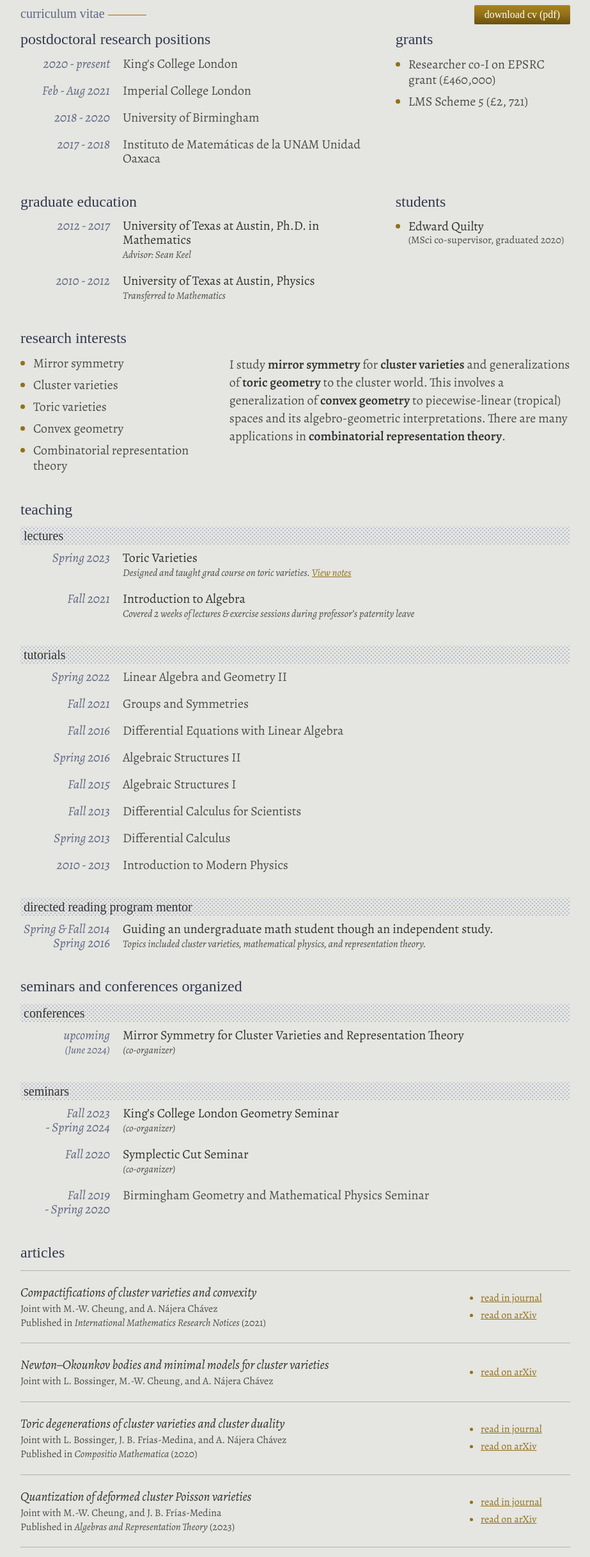
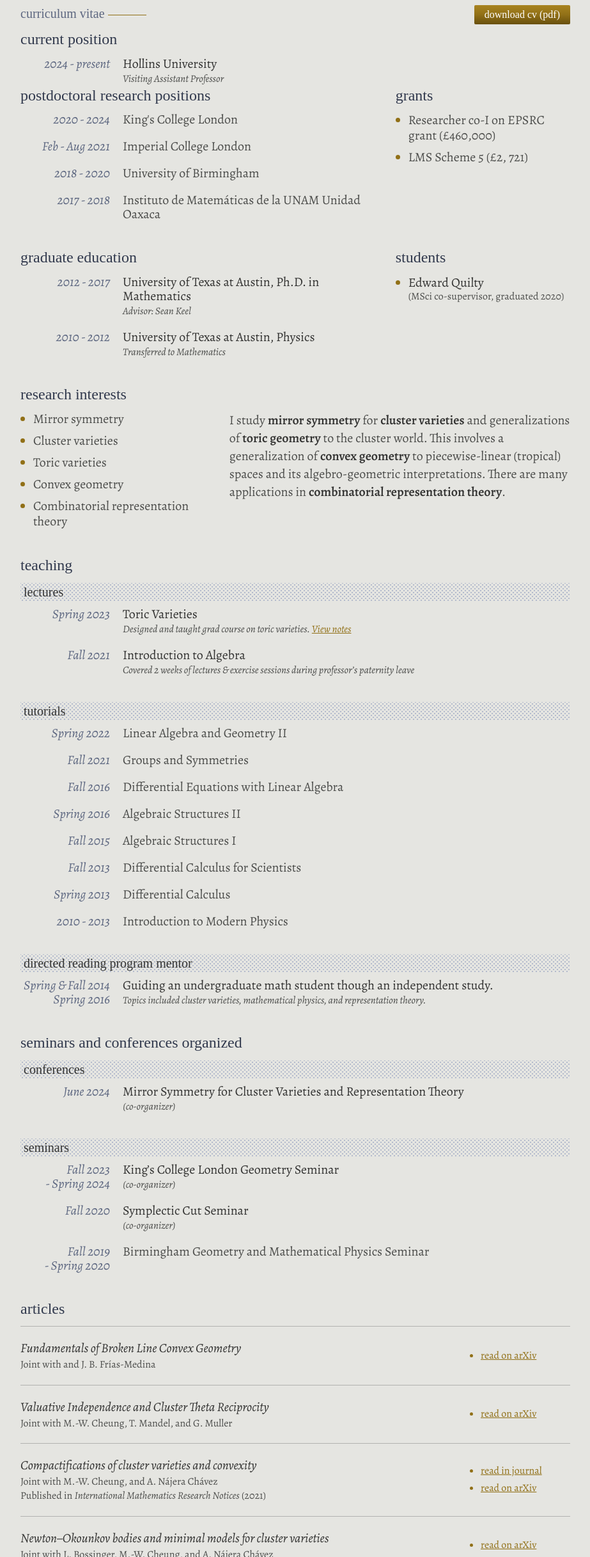
Before and after one commit to Timothy-Magee/timothy-magee.github.io, a plain HTML site: page cv.html in a window 1280 px wide. Shown: the part 55-2488 px from the top of the page at 64% size, without its empty margins (178-1101 px from the left). Drawn offline with nearby package versions, Linux system fonts and the light colour scheme; a web font is replaced by a local one.

Commit message:
Updated CV, Notes, Home, and Articles to add Hollins experience

```diff
--- a/cv.html
+++ b/cv.html
@@ -46,6 +46,24 @@
   <a href="assets/TMagee-CV.pdf" class="button">download cv (pdf)</a>
 </section>
 
+<div>
+  <h2 class="u-margin-top-none">Current Position</h2>
+
+  <dl class="dated-list">
+    <div class="dated-list__item">
+      <dt class="dated-list__date">
+        2024 - present
+      </dt>
+
+      <dd class="dated-list__description">
+        <div class="info -accent">Hollins University</div>
+        <em class="info -secondary">Visiting Assistant Professor</em>
+      </dd>
+    </div>
+
+  </dl>
+</div>
+
 <section class="u-layout -flex -has-gap">
   <div class="u-layout__accent">
     <h2 class="u-margin-top-none">Postdoctoral Research Positions</h2>
@@ -53,7 +71,7 @@
     <dl class="dated-list">
       <div class="dated-list__item">
         <dt class="dated-list__date">
-          2020 - present
+          2020 - 2024
         </dt>
 
         <dd class="dated-list__description">King's College London</dd>
@@ -271,8 +289,7 @@
 <dl class="dated-list">
   <div class="dated-list__item">
     <dt class="dated-list__date">
-      upcoming
-      <div><small>(June 2024)</small></div>
+      June 2024
     </dt>
 
     <dd class="dated-list__description">
@@ -325,7 +342,93 @@
 <dl class="bibliography">
 
 
+  <div class="bibliography__item">
+    <dt class="bibliography__title">
+      Fundamentals of Broken Line Convex Geometry
+    </dt>
 
+    <dd class="bibliography__authors">
+
+      Joint with
+
+        and J. B. Frías-Medina
+
+
+
+
+
+
+
+
+      </dd>
+
+
+
+    <dd class="bibliography__link">
+      <ul>
+
+
+        <li>
+          <a href="https://arxiv.org/pdf/2407.02427">
+
+            read on arXiv
+
+          </a>
+        </li>
+
+
+
+      </ul>
+    </dd>
+
+  </div>
+
+
+
+  <div class="bibliography__item">
+    <dt class="bibliography__title">
+      Valuative Independence and Cluster Theta Reciprocity
+    </dt>
+
+    <dd class="bibliography__authors">
+
+      Joint with
+
+         M.-W. Cheung,
+
+         T. Mandel,
+
+        and G. Muller
+
+
+
+
+
+
+
+
+      </dd>
+
+
+
+    <dd class="bibliography__link">
+      <ul>
+
+
+        <li>
+          <a href="https://arxiv.org/abs/2505.09585">
+
+            read on arXiv
+
+          </a>
+        </li>
+
+
+
+      </ul>
+    </dd>
+
+  </div>
 
 
 
```
Also changed, not shown: articles.html (+8 -12 lines), index.html (+2 -1 lines), notes.html (+51 -3 lines), 4 other files.
